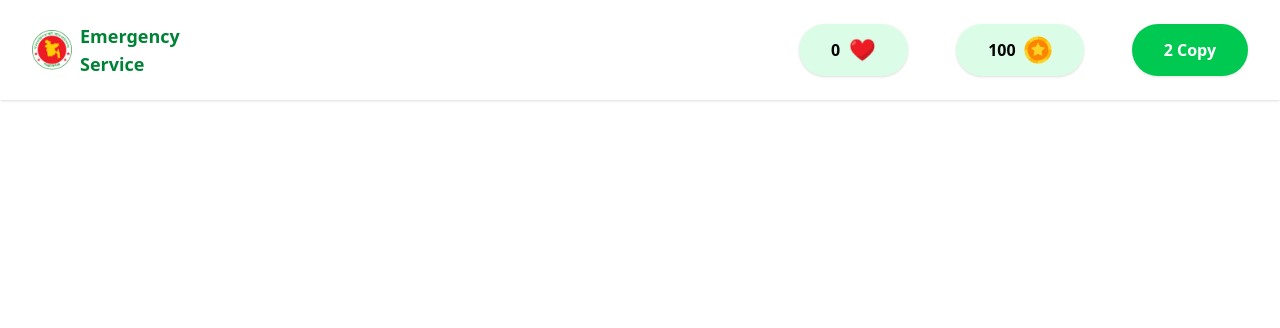
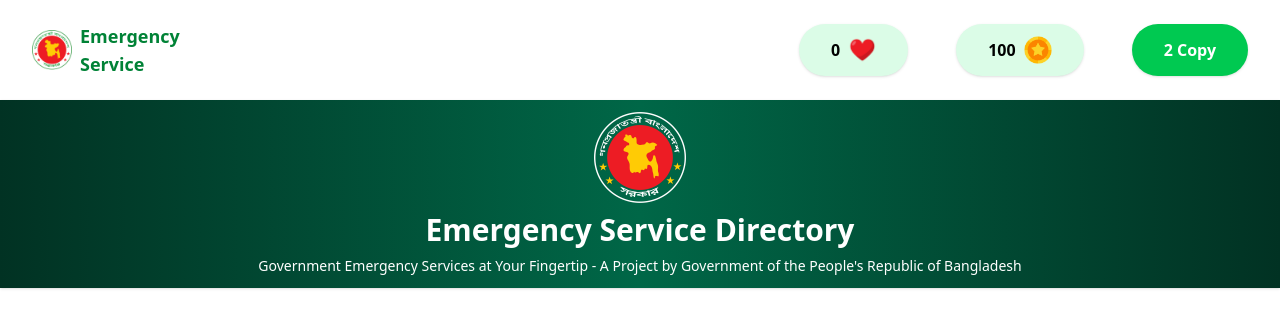
Before and after one commit to hasan8651/assignment-five-repo, a plain HTML site: page index.html in a window 1280 px wide. Drawn offline with nearby package versions, Linux system fonts and the light colour scheme.

Commit message:
Banner Section Updated

```diff
--- a/index.html
+++ b/index.html
@@ -31,6 +31,13 @@
     </div>
   </header>
 
+    <!-- Banner Section -->
+  <section class=" bg-gradient-to-r from-[#013223] via-[#006747] to-[#013223] py-3 px-4 text-center text-white shadow">
+    <img src="./images/logo-dark.png" alt="bd logo" class="mx-auto w-23 h-23 mb-2">
+    <h1 class="text-3xl font-bold mb-2">Emergency Service Directory</h1>
+    <p class="text-sm">Government Emergency Services at Your Fingertip - A Project by Government of the People's Republic of Bangladesh</p>
+  </section>
+
 
    <script src="./script.js"></script>
 </body>
```
